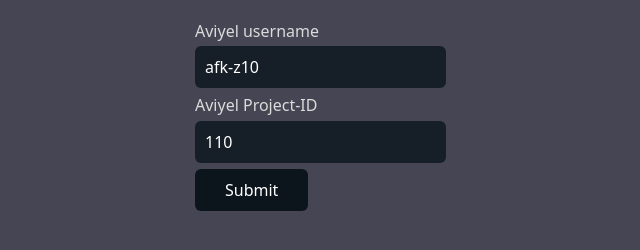
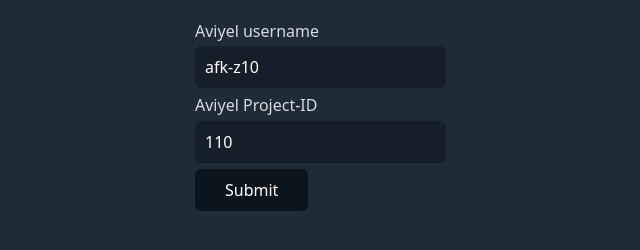
Before and after one commit to afk-z10/aviyel-reward-share, a website: page index.html in a window 1280 px wide. Shown: the whole page, without its empty margins (45-685 px from the left). Drawn offline with nearby package versions, Linux system fonts and the dark colour scheme.

Commit message:
remove custom css

```diff
--- a/index.html
+++ b/index.html
@@ -3,17 +3,6 @@
     rel="stylesheet"
     href="https://cdn.jsdelivr.net/npm/water.css@2/out/water.css"
   />
-  <style>
-    body {
-      background: #fff;
-    }
-    @media (prefers-color-scheme: dark) {
-      body {
-        background: #464554;
-      }
-    }
-  </style>
-
   <form id="form">
     <div>
       <label>Aviyel username</label>
```
